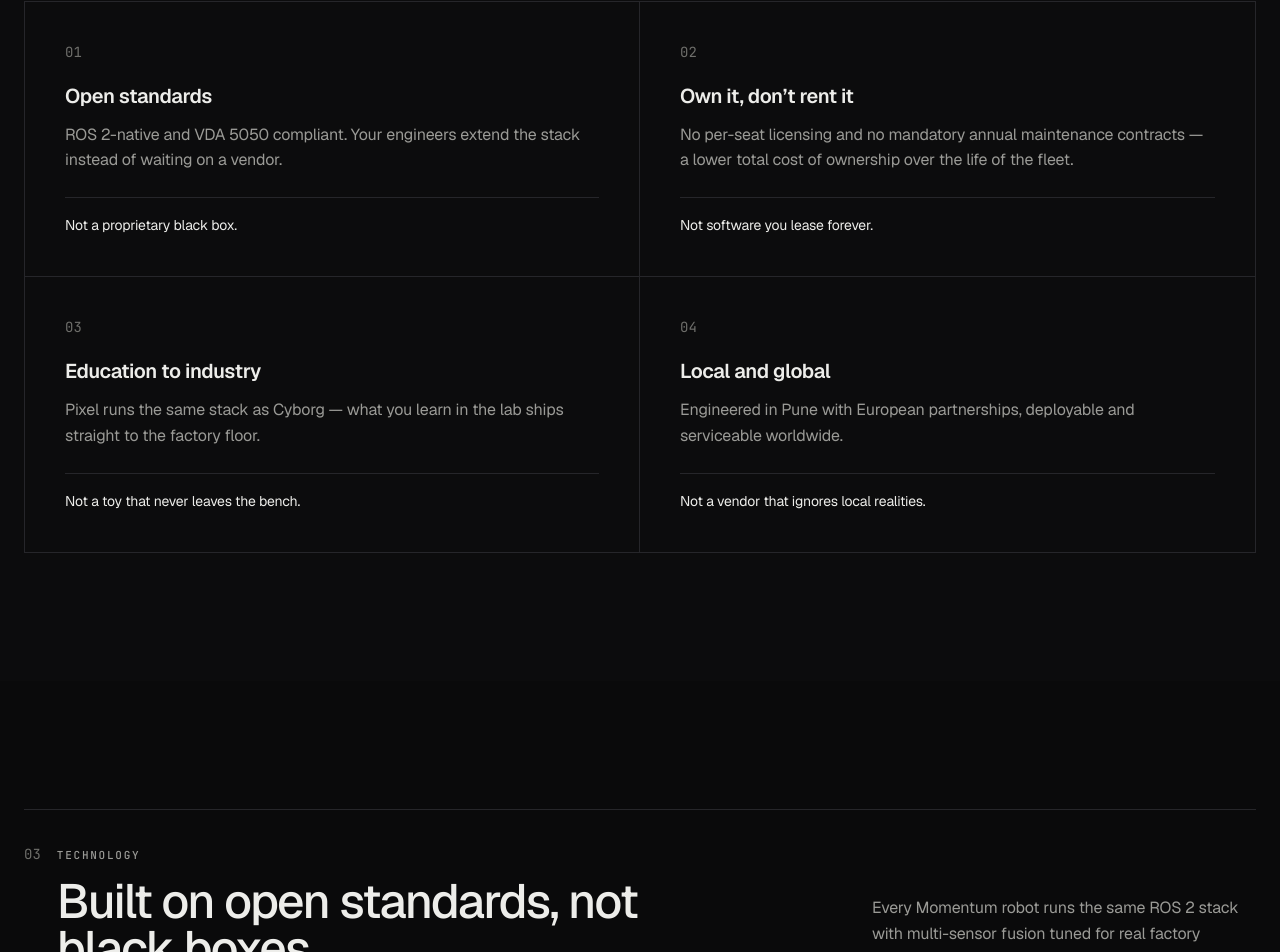
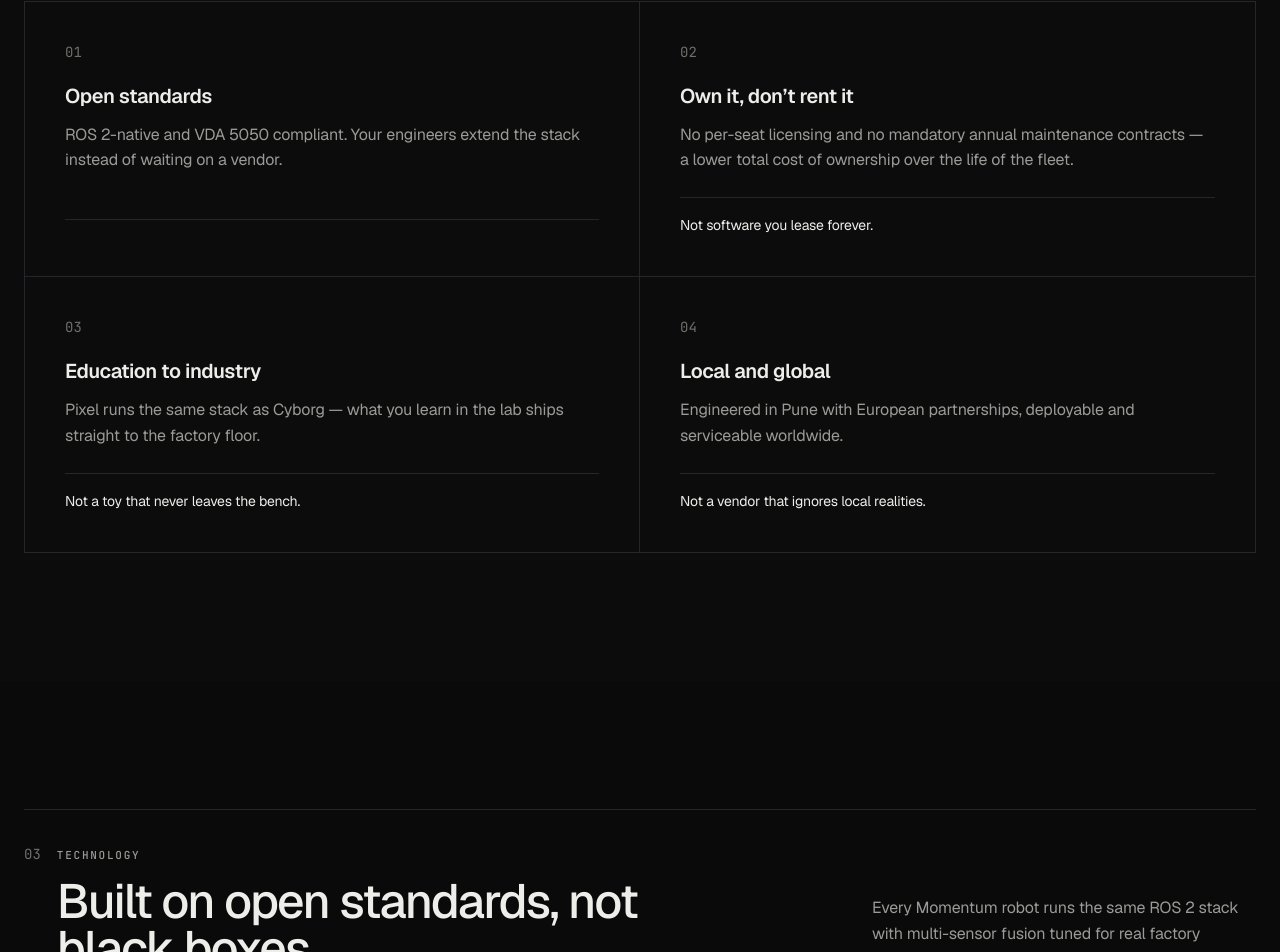
Before and after one commit to archduke1337/Momentum, a Next.js app in the folder apps/website/: page / in a window 1280 px wide. Shown: the part 2057-3009 px from the top of the page. Built offline with nearby package versions, Linux system fonts and the light colour scheme.

Commit message:
Update page.tsx

```diff
--- a/apps/website/src/app/page.tsx
+++ b/apps/website/src/app/page.tsx
@@ -28,7 +28,7 @@
   {
     title: 'Open standards',
     body: 'ROS 2-native and VDA 5050 compliant. Your engineers extend the stack instead of waiting on a vendor.',
-    contrast: 'Not a proprietary black box.',
+    detail: 'Extend it yourself; no ticket, no vendor gatekeeping.',
   },
   {
     title: 'Own it, don’t rent it',
```
